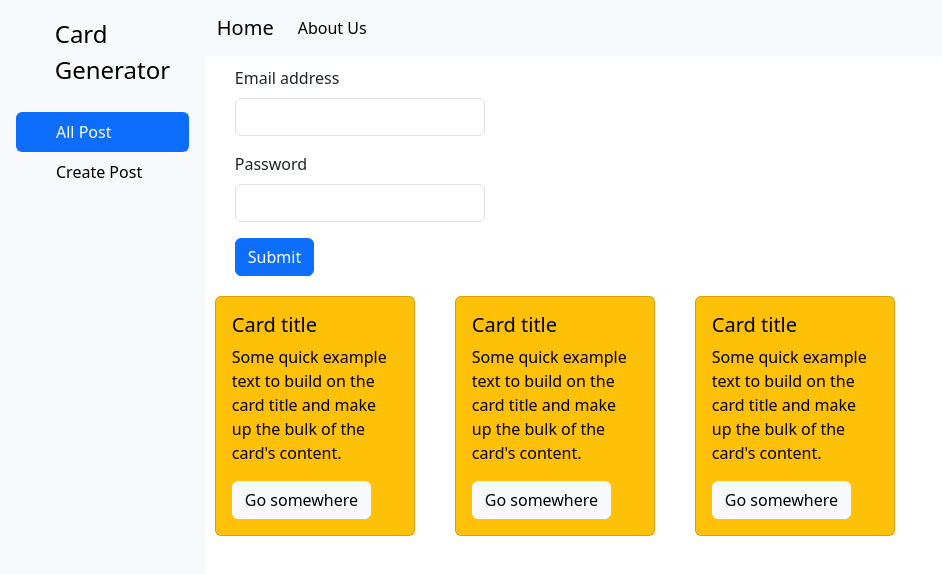
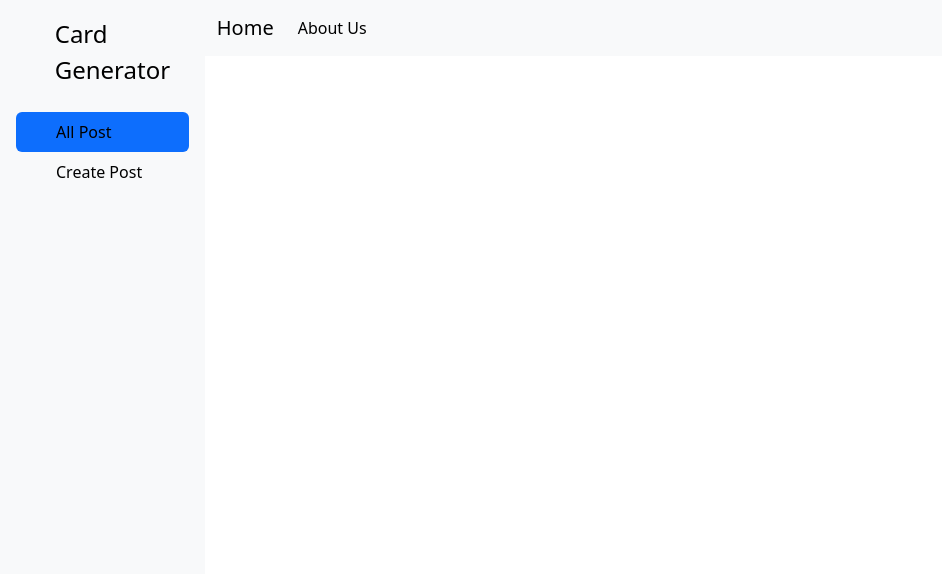
Before and after one commit to shubhampanghal1/card_generator, a React (Create React App) app in the folder cardgenerator/: page / in a window 1280 px wide. Shown: the top 574 px of the page, without its empty margins (0-942 px from the left). Built offline with nearby package versions, Linux system fonts and the light colour scheme.

Commit message:
updated cards and create post functionality

```diff
--- a/cardgenerator/src/App.jsx
+++ b/cardgenerator/src/App.jsx
@@ -4,18 +4,25 @@ import "bootstrap/dist/css/bootstrap.min.css";
 import Sidebar from "./Components/sidebar";
 import CreatePost from "./Components/createpost";
 import Cards from "./Components/cards";
+import { useState } from "react";
 
 function App() {
+  let [value, setValue] = useState("");
+  function Select(val) {
+    setValue(val);
+  }
   return (
     <>
       <div className="body">
-        <Sidebar />
+        <Sidebar Select={Select} value={value} />
         <div>
           <Navbar />
-          <CreatePost />
-          <div className="cards">
-            <Cards />
-          </div>
+          {value === "createpost" ? <CreatePost /> : null}
+          {value === "allposts" ? (
+            <div className="cards">
+              <Cards />
+            </div>
+          ) : null}
         </div>
       </div>
     </>
--- a/cardgenerator/src/Components/sidebar.jsx
+++ b/cardgenerator/src/Components/sidebar.jsx
@@ -1,4 +1,4 @@
-function Sidebar() {
+function Sidebar({ Select, value }) {
   return (
     <>
       <div
@@ -17,7 +17,14 @@ function Sidebar() {
         <br />
         <ul className="nav nav-pills flex-column mb-auto">
           <li className="nav-item">
-            <a href="#" className="nav-link active" aria-current="page">
+            <a
+              href="#"
+              className={`nav-link link-body-emphasis ${(value = "allposts"
+                ? `active`
+                : null)}`}
+              aria-current="page"
+              onClick={() => Select("allposts")}
+            >
               <svg className="bi pe-none me-2" width="16" height="16">
                 <use xlinkHref="#home"></use>
               </svg>
@@ -25,7 +32,11 @@ function Sidebar() {
             </a>
           </li>
           <li>
-            <a href="#" className="nav-link link-body-emphasis">
+            <a
+              href="#"
+              className="nav-link link-body-emphasis"
+              onClick={() => Select("createpost")}
+            >
               <svg className="bi pe-none me-2" width="16" height="16">
                 <use xlinkHref="#speedometer2"></use>
               </svg>
```
